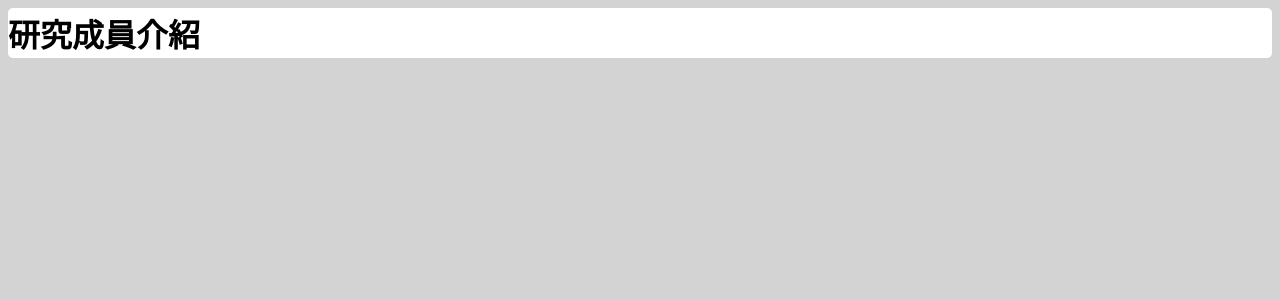
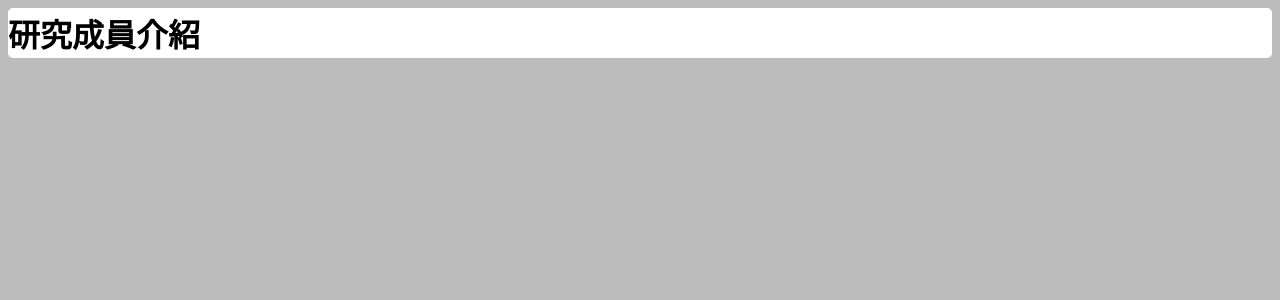
Before and after one commit to Yilin-seniorProject/Senior-project, a Flask app: page /project_members.html in a window 1280 px wide. Shown: the top 300 px of the page. Run offline with Flask 3, Linux system fonts and the light colour scheme.

Commit message:
[fix] change background color

```diff
--- a/web/static/css/style.css
+++ b/web/static/css/style.css
@@ -3,7 +3,7 @@ p{
 }
 
 body{
-    background-color: rgb(211, 211, 211);
+    background-color: #bcbcbc;
 }
 .first_title{
     display: flex;
```
